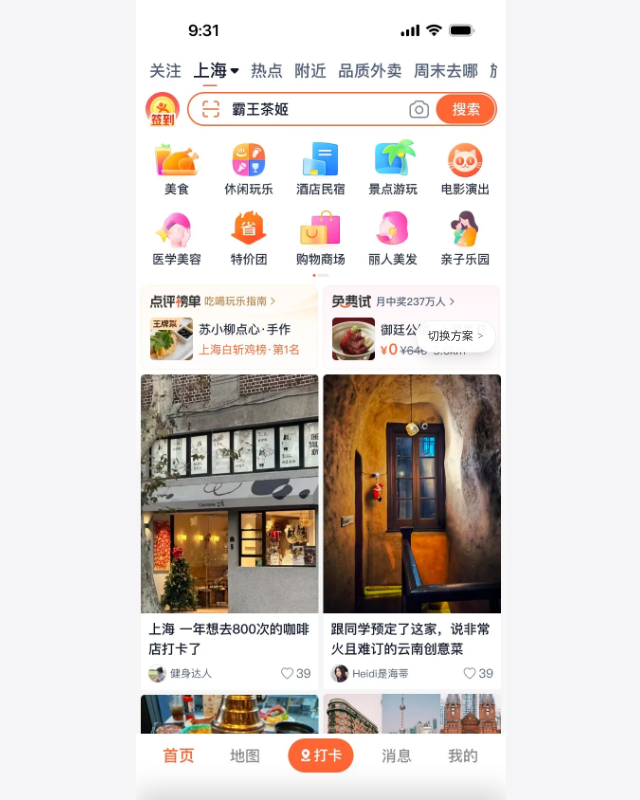
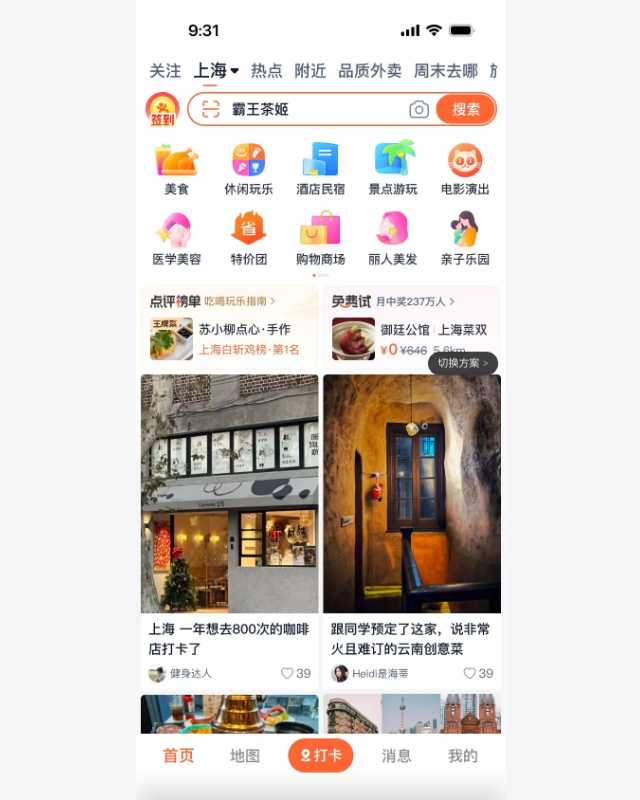
Before and after one commit to misqo67/---, a React (Vite) app: page / in a window 1280 px wide. Shown: the whole page, without its empty margins (319-959 px from the left). Built offline with nearby package versions, Linux system fonts and the light colour scheme.

Commit message:
style: 切换气泡改深色半透明紧凑竖排（#111111/80%）

```diff
--- a/src/pages/Index.jsx
+++ b/src/pages/Index.jsx
@@ -354,9 +354,12 @@
             )}
 
             {/* ===== 悬浮方案切换气泡 ===== */}
-            <div className="absolute z-50 flex flex-col items-end" style={{ right: 10, top: "40%" }}>
+            <div className="absolute z-50 flex flex-col items-end" style={{ right: 8, top: "44%" }}>
               {bubbleOpen && (
-                <div className="mb-2 flex flex-col overflow-hidden rounded-2xl bg-white shadow-lg">
+                <div
+                  className="mb-1.5 flex flex-col overflow-hidden"
+                  style={{ borderRadius: 12, background: "rgba(17, 17, 17, 0.8)", backdropFilter: "blur(4px)" }}
+                >
                   {SCHEMES.map((s, i) => (
                     <button
                       key={s.id}
@@ -364,11 +367,11 @@
                         setBubbleOpen(false);
                         switchScheme(s.id);
                       }}
-                      className="text-left px-4 py-2.5 text-[13px] active:bg-black/5"
+                      className="text-left px-3 py-1.5 text-[11px] active:opacity-70"
                       style={{
-                        color: scheme === s.id ? "#ff6633" : "#333",
+                        color: scheme === s.id ? "#ff6633" : "rgba(255,255,255,0.85)",
                         fontWeight: scheme === s.id ? 600 : 400,
-                        borderBottom: i < SCHEMES.length - 1 ? "1px solid #f0f0f0" : "none",
+                        borderBottom: i < SCHEMES.length - 1 ? "1px solid rgba(255,255,255,0.08)" : "none",
                       }}
                     >
                       {"方案" + "一二三"[i]}
@@ -379,11 +382,18 @@
               )}
               <button
                 onClick={() => setBubbleOpen((v) => !v)}
-                className="flex items-center bg-white/95 shadow-lg active:bg-white"
-                style={{ borderRadius: 18, padding: "7px 12px", fontSize: 12, color: "#333", border: "1px solid rgba(0,0,0,0.06)" }}
+                className="flex items-center active:opacity-80"
+                style={{
+                  borderRadius: 14,
+                  padding: "4px 10px",
+                  fontSize: 11,
+                  color: "rgba(255,255,255,0.9)",
+                  background: "rgba(17, 17, 17, 0.8)",
+                  backdropFilter: "blur(4px)",
+                }}
               >
                 切换方案
-                <span style={{ marginLeft: 4, color: "#999", fontSize: 11 }}>{bubbleOpen ? "<" : ">"}</span>
+                <span style={{ marginLeft: 3, fontSize: 10, color: "rgba(255,255,255,0.55)" }}>{bubbleOpen ? "<" : ">"}</span>
               </button>
             </div>
           </div>
```
